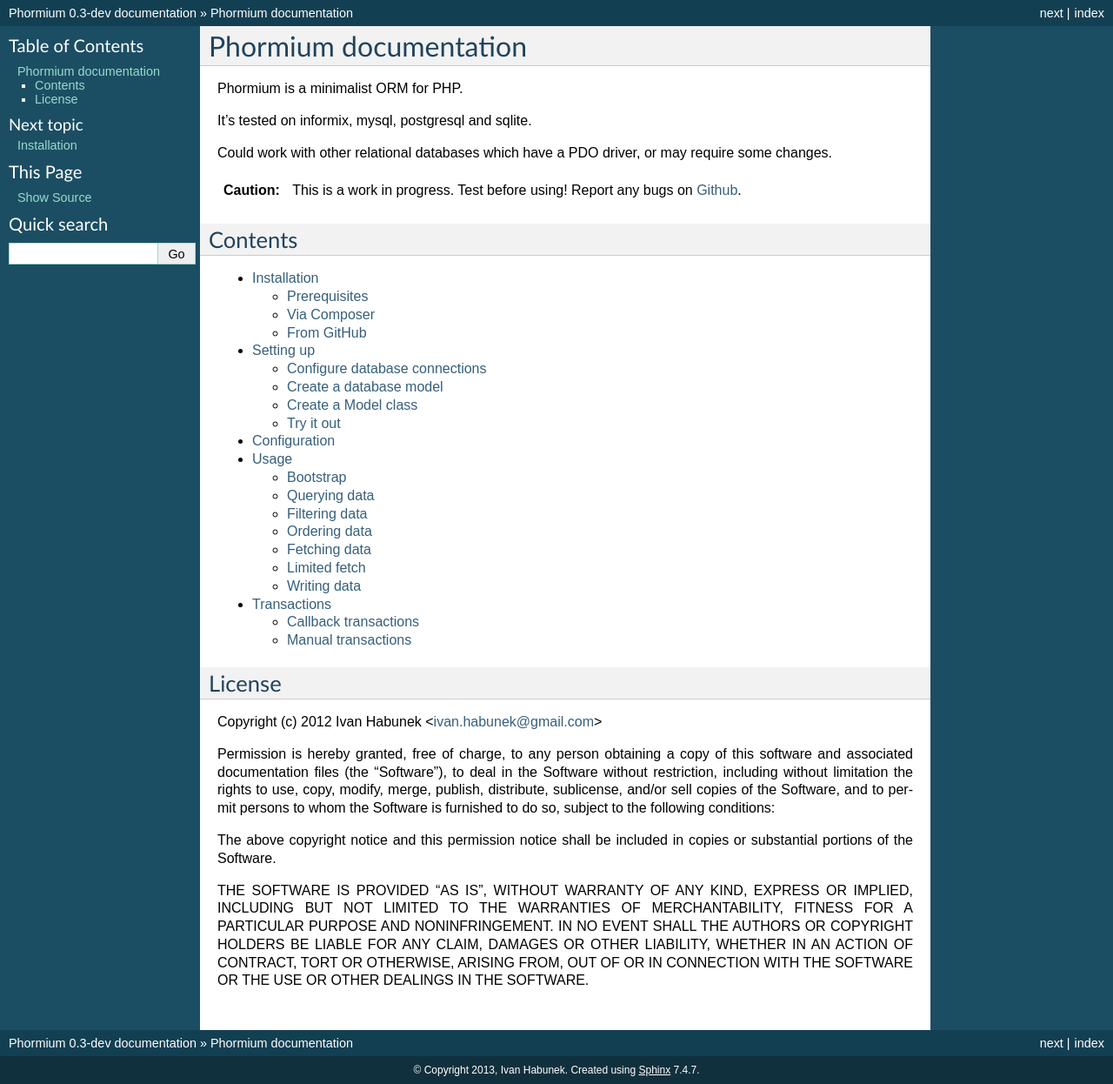
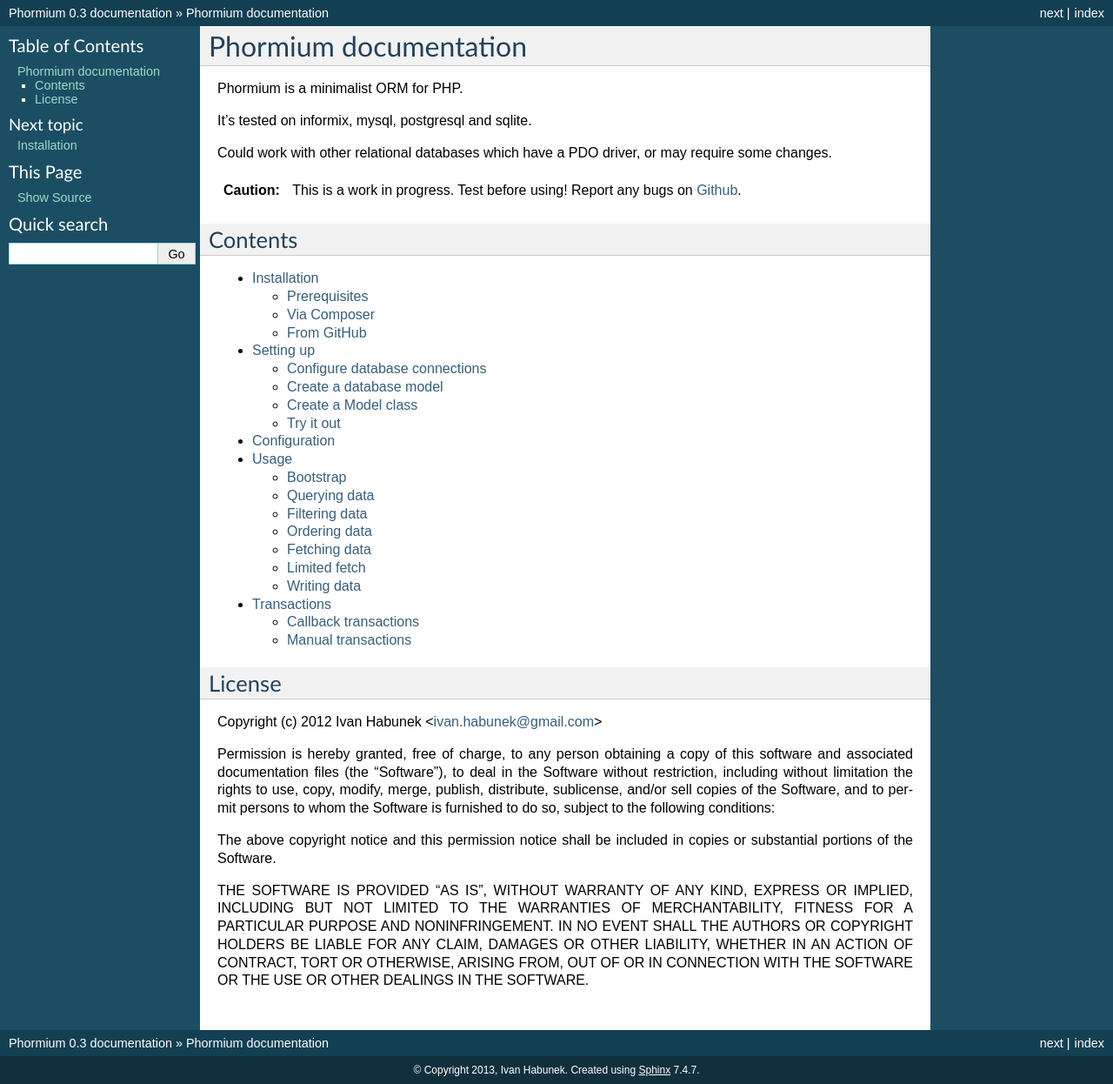
Before and after one commit to ihabunek/phormium, a Sphinx documentation site: the page built from docs/index.rst, in a window 1280 px wide. Shown: the whole page at 87% size. Built offline with Sphinx 7.4.7, drawn with Linux system fonts in a browser that asks for light colours.

Commit message:
Updated version for 0.3 release

```diff
--- a/docs/conf.py
+++ b/docs/conf.py
@@ -65,7 +65,7 @@
 # The short X.Y version.
 version = '0.3'
 # The full version, including alpha/beta/rc tags.
-release = '0.3-dev'
+release = '0.3'
 
 # The language for content autogenerated by Sphinx. Refer to documentation
 # for a list of supported languages.
```
Also changed, not shown: CHANGELOG.md (+2 -2 lines).
